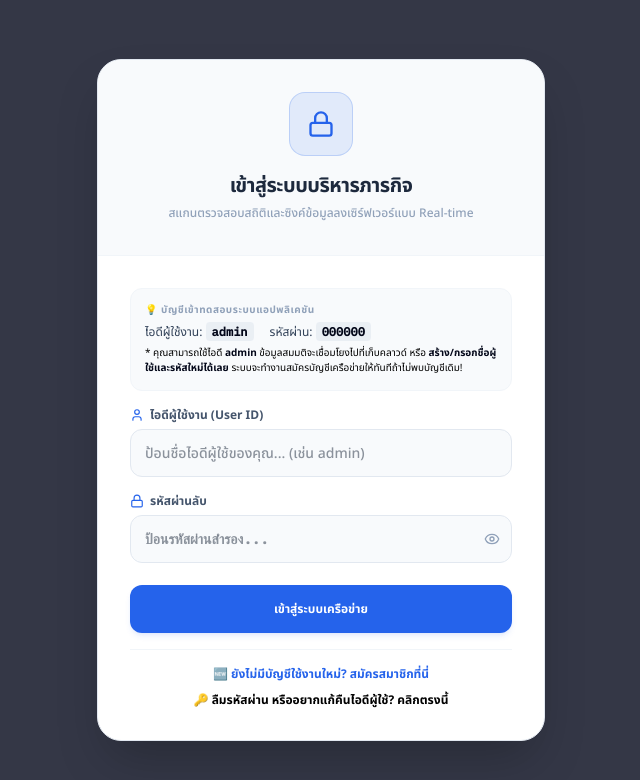
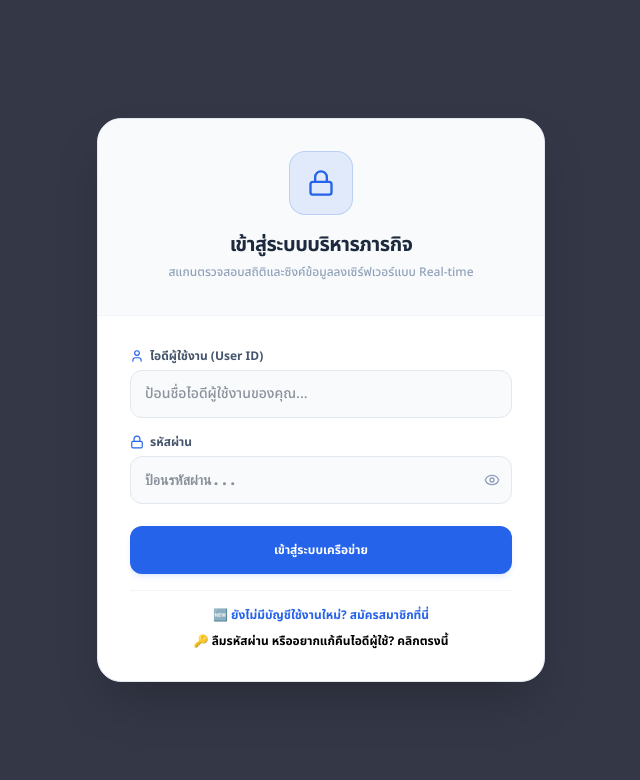
Before and after one commit to khongkritlaw-web/taskflow, a React (Vite) app: page / in a window 1280 px wide. Shown: the top 780 px of the page, without its empty margins (319-959 px from the left). Built offline with nearby package versions, Linux system fonts and the light colour scheme.

Commit message:
refactor(auth): remove demo credentials display
Clean up the login screen by removing the predefined demo account information for improved security and a professional UI appearance.

```diff
--- a/src/components/AuthScreen.tsx
+++ b/src/components/AuthScreen.tsx
@@ -712,21 +712,6 @@ export default function AuthScreen({ onLoginSuccess, accentColor }: AuthScreenPr
           {/* 1. LOGIN FORM */}
           {formType === 'login' && (
             <div className="space-y-4">
-              {/* Predefined Demo / Auto-registration Tip */}
-              <div className="p-3.5 bg-slate-50 border border-slate-100 rounded-xl flex flex-col gap-1.5 dark:bg-slate-900 dark:border-slate-850/50">
-                <span className="text-[10px] font-extrabold text-slate-400 dark:text-slate-500 uppercase tracking-wider flex items-center gap-1">
-                  💡 บัญชีเข้าทดสอบระบบแอปพลิเคชัน
-                </span>
-                <div className="flex flex-wrap items-center gap-x-4 gap-y-1 text-xs text-slate-700 dark:text-slate-300">
-                  <div>ไอดีผู้ใช้งาน: <code className="px-1.5 py-0.5 rounded bg-slate-200/60 dark:bg-slate-800 text-slate-950 dark:text-white font-mono font-bold">admin</code></div>
-                  <div>รหัสผ่าน: <code className="px-1.5 py-0.5 rounded bg-slate-200/60 dark:bg-slate-800 text-slate-950 dark:text-white font-mono font-bold">000000</code></div>
-                </div>
-                <p className="text-[10px] text-slate-450 dark:text-slate-500 leading-normal">
-                  * คุณสามารถใช้ไอดี <strong className="text-slate-950 dark:text-slate-200">admin</strong> ข้อมูลสมมติจะเชื่อมโยงไปที่เก็บคลาวด์ หรือ
-                  <strong className="text-slate-950 dark:text-slate-200"> สร้าง/กรอกชื่อผู้ใช้และรหัสใหม่ได้เลย</strong> ระบบจะทำงานสมัครบัญชีเครือข่ายให้ทันทีถ้าไม่พบบัญชีเดิม!
-                </p>
-              </div>
-
               <form onSubmit={handleLogin} className="space-y-4">
               <div>
                 <label className="block text-xs font-bold text-slate-600 mb-1.5 dark:text-slate-400 flex items-center gap-1.5">
@@ -738,7 +723,7 @@ export default function AuthScreen({ onLoginSuccess, accentColor }: AuthScreenPr
                     type="text"
                     value={loginId}
                     onChange={(e) => setLoginId(e.target.value)}
-                    placeholder="ป้อนชื่อไอดีผู้ใช้ของคุณ... (เช่น admin)"
+                    placeholder="ป้อนชื่อไอดีผู้ใช้งานของคุณ..."
                     className="w-full h-12 px-3.5 bg-slate-50 border border-slate-200 rounded-xl text-sm text-slate-800 focus:outline-none focus:border-accent focus:bg-white dark:bg-slate-950 dark:border-slate-850 dark:text-slate-100 font-medium"
                     style={{ '--accent': accentColor } as React.CSSProperties}
                     disabled={isLoading}
@@ -748,14 +733,14 @@ export default function AuthScreen({ onLoginSuccess, accentColor }: AuthScreenPr
               <div>
                 <label className="block text-xs font-bold text-slate-600 mb-1.5 dark:text-slate-400 flex items-center gap-1.5">
                   <Lock className="w-3.5 h-3.5" style={{ color: accentColor }} />
-                  รหัสผ่านลับ
+                  รหัสผ่าน
                 </label>
                 <div className="relative">
                   <input
                     type={showPassword ? 'text' : 'password'}
                     value={loginPass}
                     onChange={(e) => setLoginPass(e.target.value)}
-                    placeholder="ป้อนรหัสผ่านสำรอง..."
+                    placeholder="ป้อนรหัสผ่าน..."
                     className="w-full h-12 pl-3.5 pr-10 bg-slate-50 border border-slate-200 rounded-xl text-sm text-slate-800 focus:outline-none focus:border-accent focus:bg-white dark:bg-slate-950 dark:border-slate-850 dark:text-slate-100 font-mono font-bold"
                     style={{ '--accent': accentColor } as React.CSSProperties}
                     disabled={isLoading}
```
